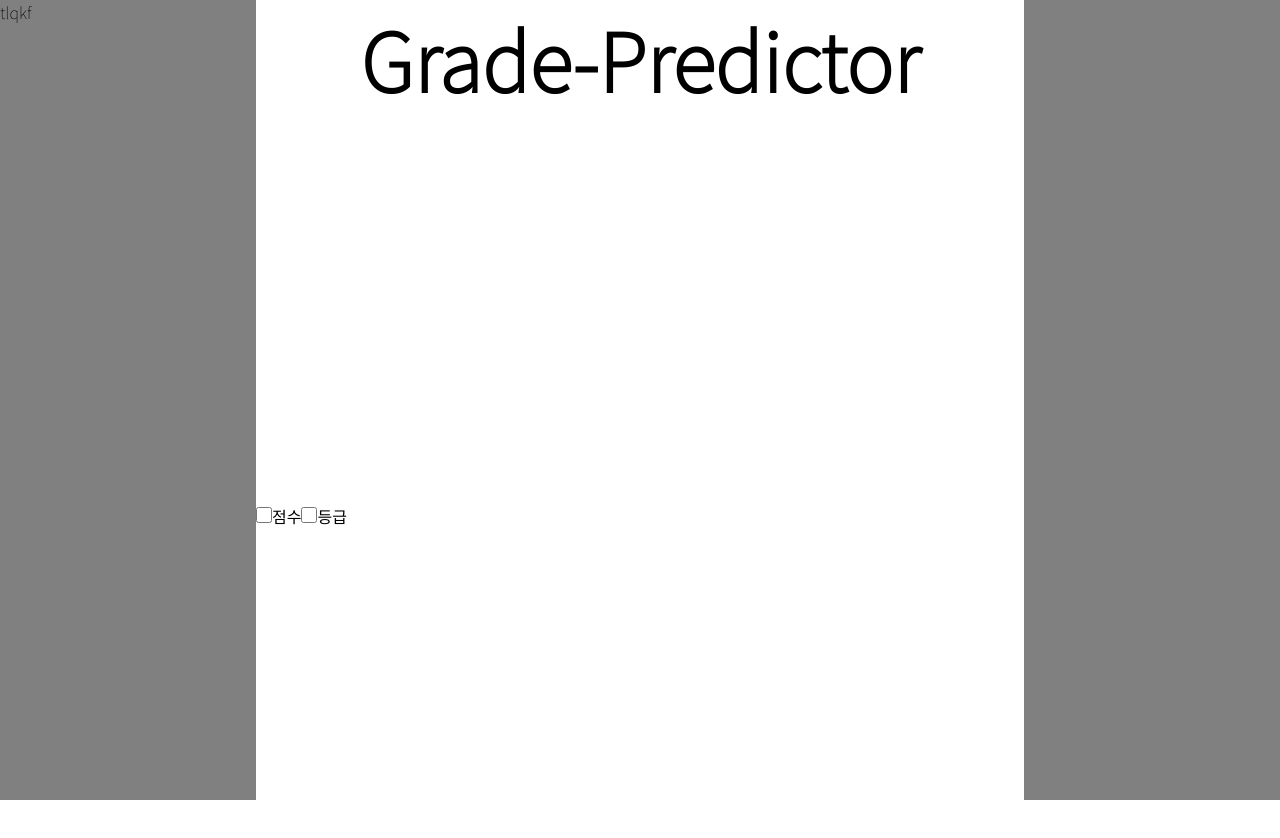
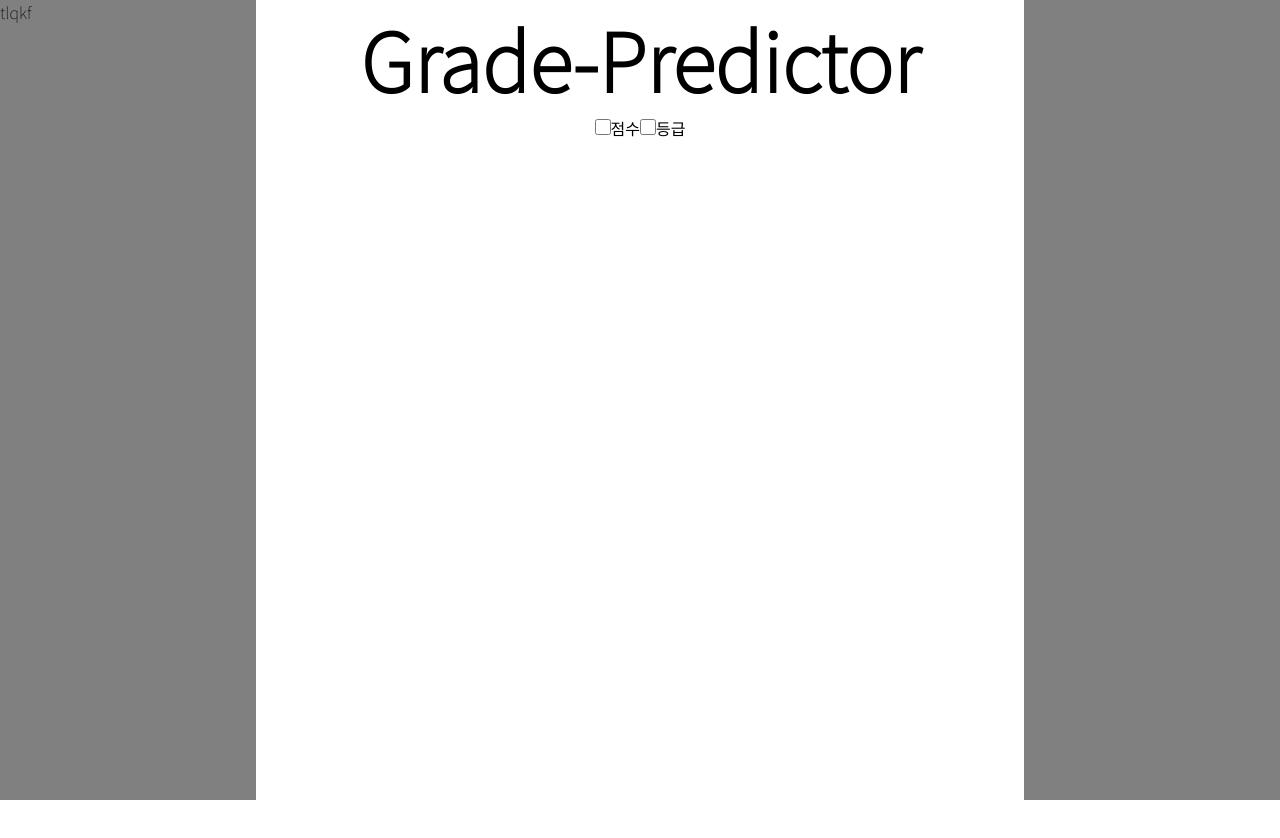
Before and after one commit to 5tarlight/grade-predictor, a React (Create React App) app in the folder frontend/: page / in a window 1280 px wide. Shown: the top 838 px of the page. After the commit the page ends 800 px from the top, so only its background shows below. Built offline with nearby package versions, Linux system fonts and the light colour scheme.

Commit message:
checkbox center align

```diff
--- a/frontend/src/components/Content/GradeType/CheckBox/CheckBox.tsx
+++ b/frontend/src/components/Content/GradeType/CheckBox/CheckBox.tsx
@@ -11,8 +11,8 @@ interface Props {
 const CheckBox: FC<Props> = ({ checked, children }) => {
   return (
     <>
-      <input type="checkbox" className={cx('cb')} checked={checked} />
-      <label>{children}</label>
+      <input id={children?.toString()} type="checkbox" className={cx('cb')} checked={checked} />
+      <label htmlFor={children?.toString()} className={cx('label')}>{children}</label>
     </>
   )
 }
--- a/frontend/src/components/Content/GradeType/GradeType.scss
+++ b/frontend/src/components/Content/GradeType/GradeType.scss
@@ -2,4 +2,9 @@
   align-items: center;
   align-content: center;
   align-self: center;
+  height: auto;
+  width: auto;
+  margin: 0 auto;
+  text-align: center;
+  justify-content: center;
 }
```
